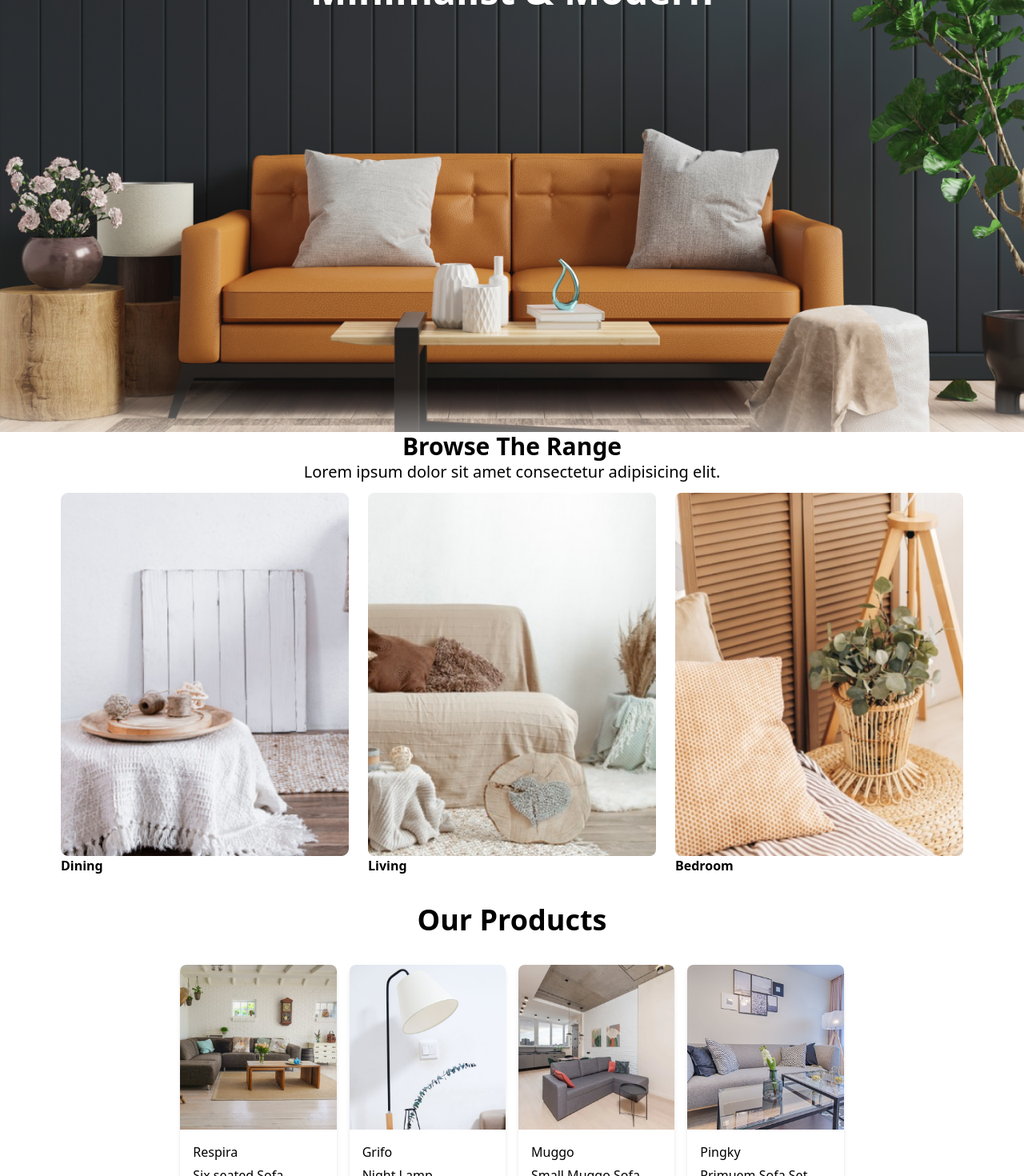
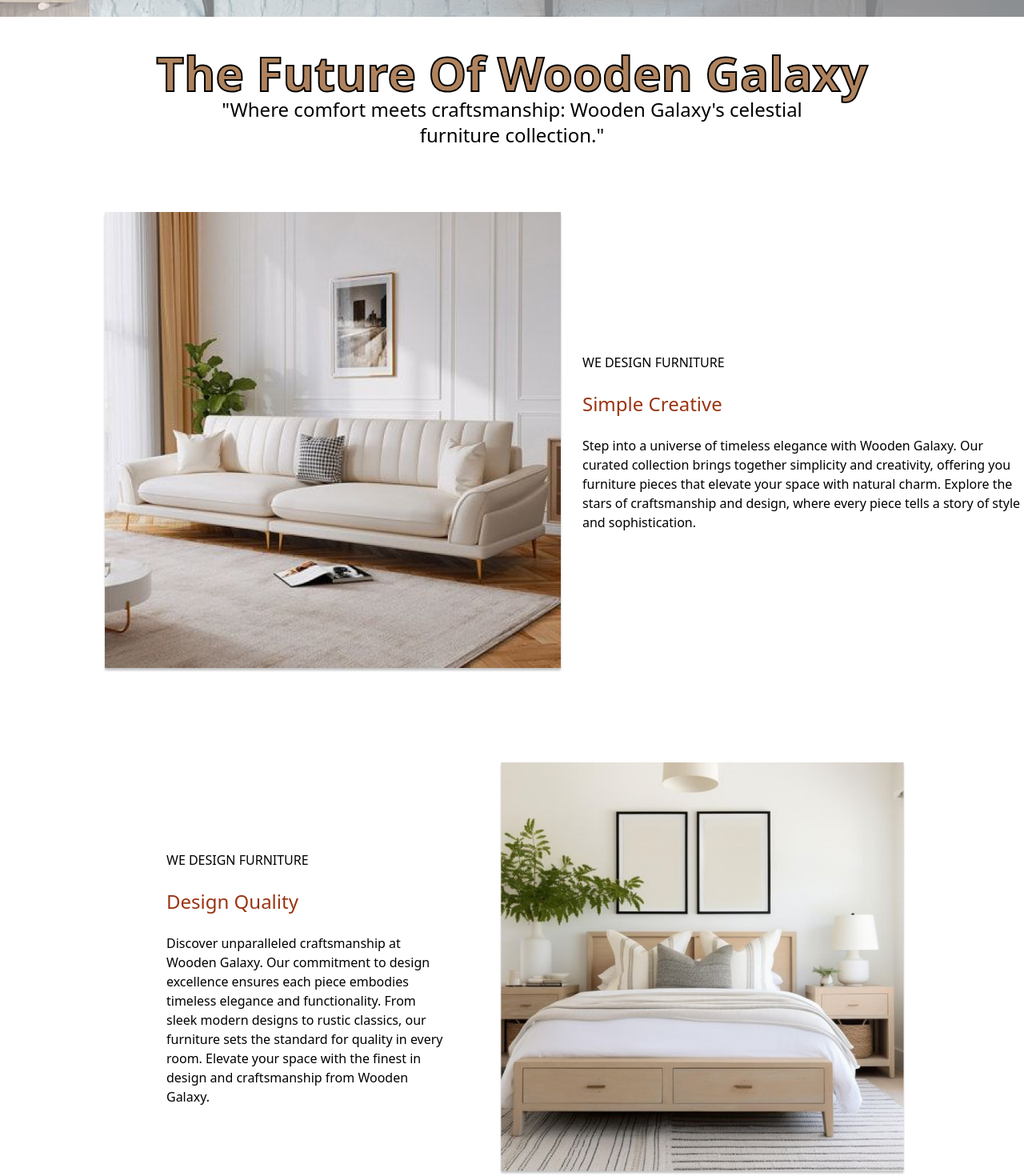
Before and after one commit to Manish6906/wooden-galaxy, a React (Vite) app: page / in a window 1280 px wide. Shown: the part 260-1730 px from the top of the page at 80% size. Built offline with nearby package versions, Linux system fonts and the light colour scheme.

Commit message:
new-changes

```diff
--- a/src/Pages/Home.jsx
+++ b/src/Pages/Home.jsx
@@ -5,16 +5,18 @@ import AbhiCards from "../Components/AbhiCards";
 import Footer from "../Components/Footer";
 import Testimonials from "../Components/Testimonials";
 import SubFooter from "../Components/SubFooter";
+import OurStory from "./OurStory";
 
 const Home = () => {
   return (
     <>
-        <Navbar />
+        {/* <Navbar />
         <AbhiCards />
         <B_experience />
         <Testimonials />
         <SubFooter />
-        <Footer />
+        <Footer /> */}
+        <OurStory />
     </>
   );
 };
--- a/src/Pages/OurStory.jsx
+++ b/src/Pages/OurStory.jsx
@@ -8,31 +8,31 @@ const OurStory = () => {
      <div className="relative">
   <img src={img} alt="An Image" className="w-full h-auto z-[-1] opacity-50" />
   <div className="absolute top-1/2 left-1/2 transform -translate-x-1/2 -translate-y-1/2 text-center">
-          <p className="font-medium text-2xl md:text-4xl">Our Story</p>
+    <p className="font-medium text-2xl lg:text-4xl">Our Story</p>
     <p className="text-sm">Home <strong>&gt;</strong> Our Story</p>
   </div>
 </div>
 
-      <p className="text-center mt-6 md:mt-10 md:font-bold font-outline-2 md:text-6xl">
+<p className="text-center mt-6 lg:mt-10 lg:font-bold font-outline-2 lg:text-6xl sm:text-4xl">
   The Future Of Wooden Galaxy
 </p>
 
-      <h3 className="mb-3 md:mb-5 text-center text-xl md:text-2xl">
+<h3 className="mb-3 lg:mb-5 text-center text-lg lg:text-2xl">
   "Where comfort meets craftsmanship: Wooden Galaxy's celestial <br />
   furniture collection."
 </h3>
 
-      <div className="flex flex-col md:flex-row items-center mt-10 md:mt-20 md:space-x-6 md:ml-32">
+<div className="flex flex-col lg:flex-row items-center mt-10 lg:mt-20 lg:space-x-6 lg:ml-32 sm:ml-0">
   <img
-          className="w-full md:max-w-xl md:w-1/2 mb-6 md:mb-0 text-center"
+    className="w-full lg:max-w-xl lg:w-1/2 mb-6 lg:mb-0 text-center"
     src={img1}
     alt="image"
   />
-        <div className="md:max-w-xl mt-6 md:mt-0 md:text-left">
-          <h4 className="text-center md:text-left ml-4 md:ml-0">
+  <div className="lg:max-w-xl mt-6 lg:mt-0 lg:text-left">
+    <h4 className="text-center lg:text-left ml-4 lg:ml-0">
       WE DESIGN FURNITURE <br />
       <br />
-            <span className="text-orange-800 text-2xl">Simple Creative</span>
+      <span className="text-orange-800 text-lg lg:text-2xl">Simple Creative</span>
       <br />
       <br />
       Step into a universe of timeless elegance with Wooden Galaxy. Our
@@ -44,10 +44,10 @@ const OurStory = () => {
   </div>
 </div>
 
-      <div className="flex flex-col md:flex-row items-center mt-10 md:mt-28 ml-4 md:ml-32">
-        <h4 className="text-center md:text-left ml-4 md:ml-12 mt-4 md:mt-6 w-full md:w-[351px]">
+<div className="flex flex-col lg:flex-row items-center mt-10 lg:mt-28 lg:ml-40 sm:ml-0 lg:text-center text-center">
+  <h4 className="text-center lg:text-left ml-4 lg:ml-12 mt-4 lg:mt-6 w-full lg:w-[351px]">
     WE DESIGN FURNITURE <br /> <br />
-          <span className="text-orange-800 text-2xl">Design Quality</span>
+    <span className="text-orange-800 text-lg lg:text-2xl">Design Quality</span>
     <br />
     <br />
     Discover unparalleled craftsmanship at Wooden Galaxy. Our commitment
@@ -57,11 +57,12 @@ const OurStory = () => {
     space with the finest in design and craftsmanship from Wooden Galaxy.
   </h4>
   <img
-          className="w-full md:max-w-3xl md:w-[550px] mt-6 md:mt-0 ml-4 md:ml-9"
+    className="w-full lg:max-w-3xl lg:w-[550px] mt-6 lg:mt-0 ml-4 lg:ml-9"
     src={img2}
     alt="image"
   />
 </div>
+
     </div>
   );
 };
```
Lines whose indentation alone changed are shown as unchanged.
